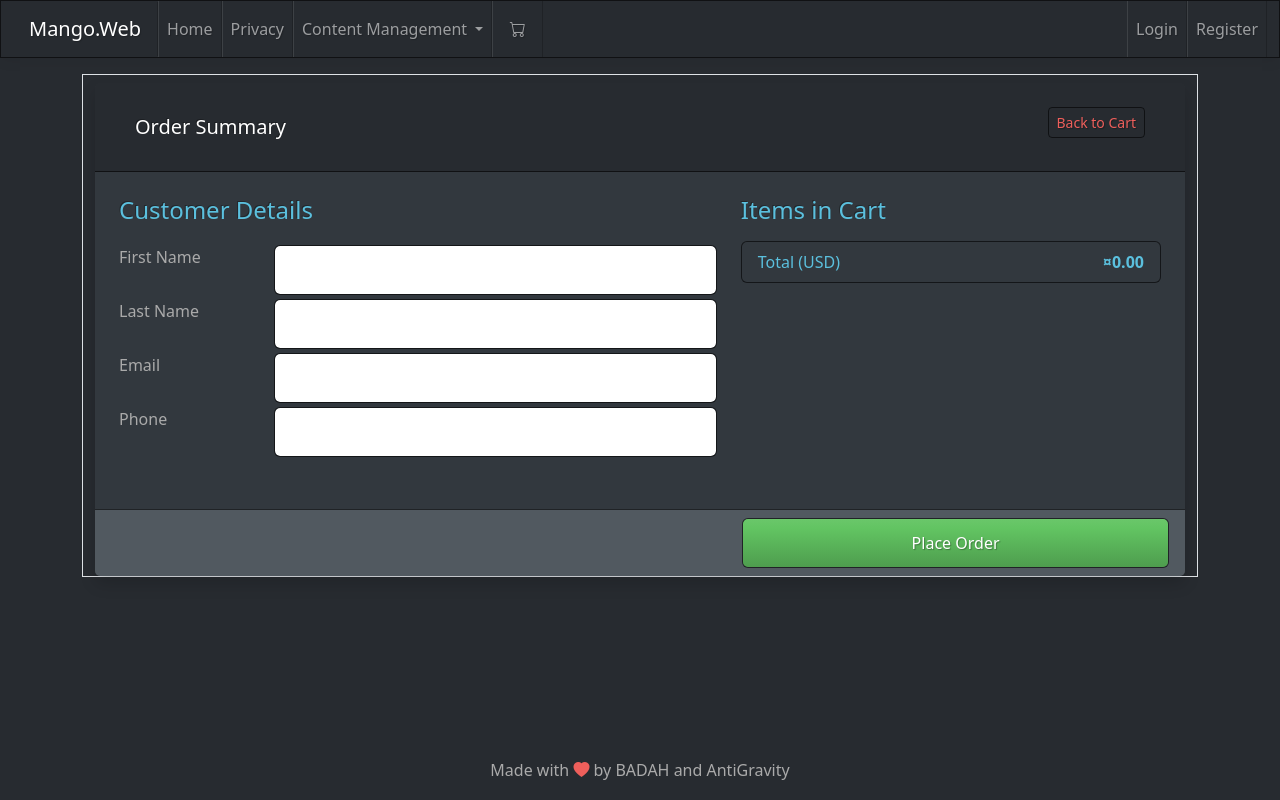
After one commit to badahbilal/.NET_Core_Microservices, an ASP.NET Core app: template Mango/Mango.Web/Views/Cart/Checkout.cshtml in a window 1280 px wide. The commit adds this page. Run offline with ASP.NET Core 8, Linux system fonts and the light colour scheme; the template is opened without the code that fills it, so the values that code supplies are empty; style sheets or scripts are compiled from the project's sources.

Commit message:
Section 12: Section 12 Checkout IJI and Order API 121. Checkout UI

```diff
--- a/Mango/Mango.Web/Controllers/CartController.cs
+++ b/Mango/Mango.Web/Controllers/CartController.cs
@@ -18,6 +18,12 @@ public class CartController : Controller
     }
 
     public async Task<IActionResult> CartIndex()
+    {
+        return View(await LoadCartBasedOnLoggedInUser());
+    }
+
+    [HttpGet]
+    public async Task<IActionResult> Checkout()
     {
         return View(await LoadCartBasedOnLoggedInUser());
     }
--- a/Mango/Mango.Web/Views/Cart/CartIndex.cshtml
+++ b/Mango/Mango.Web/Views/Cart/CartIndex.cshtml
@@ -84,7 +84,7 @@
                     <button type="submit" asp-action="EmailCart" class="btn btn-outline-danger form-control">Email Cart</button>
                 </div>
                 <div class="col-6 col-md-3 offset-md-6">
-                    <a class="btn btn-success form-control disabled">Checkout (Coming Soon)</a>
+                    <a asp-action="Checkout" class="btn btn-success form-control">Looks Good</a>
                 </div>
             </div>
         </div>
--- /dev/null
+++ b/Mango/Mango.Web/Views/Cart/Checkout.cshtml
@@ -0,0 +1,120 @@
+@model CartDto
+
+<form method="post">
+    <input asp-for="CartHeader.UserId" hidden />
+    <input asp-for="CartHeader.CartHeaderId" hidden />
+    <input asp-for="CartHeader.CouponCode" hidden />
+    <input asp-for="CartHeader.Discount" hidden />
+    <input asp-for="CartHeader.CartTotal" hidden />
+
+    <div class="border mt-2 container">
+        <div class="card shadow border-0 mt-2">
+            <div class="card-header bg-dark text-light ml-0 py-4">
+                <div class="row px-4">
+                    <div class="col-6">
+                        <h5 class="pt-2 text-white">Order Summary</h5>
+                    </div>
+                    <div class="col-6 text-end">
+                        <a asp-action="CartIndex" class="btn btn-outline-danger btn-sm">Back to Cart</a>
+                    </div>
+                </div>
+            </div>
+            <div class="card-body">
+                <div class="container rounded p-2">
+                    <div class="row">
+                        <div class="col-12 col-lg-7 pb-4">
+                            <div class="row">
+                                <h4 class="d-flex justify-content-between align-items-center mb-3">
+                                    <span class="text-info">Customer Details</span>
+                                </h4>
+                            </div>
+                            <div class="row my-1">
+                                <div class="col-3">
+                                    <label>First Name</label>
+                                </div>
+                                <div class="col-9">
+                                    <input asp-for="CartHeader.FirstName" class="form-control" />
+                                    <span asp-validation-for="CartHeader.FirstName" class="text-danger"></span>
+                                </div>
+                            </div>
+                            <div class="row my-1">
+                                <div class="col-3">
+                                    <label>Last Name</label>
+                                </div>
+                                <div class="col-9">
+                                    <input asp-for="CartHeader.LastName" class="form-control" />
+                                    <span asp-validation-for="CartHeader.LastName" class="text-danger"></span>
+                                </div>
+                            </div>
+                            <div class="row my-1">
+                                <div class="col-3">
+                                    <label>Email</label>
+                                </div>
+                                <div class="col-9">
+                                    <input asp-for="CartHeader.Email" class="form-control" />
+                                    <span asp-validation-for="CartHeader.Email" class="text-danger"></span>
+                                </div>
+                            </div>
+                            <div class="row my-1">
+                                <div class="col-3">
+                                    <label>Phone</label>
+                                </div>
+                                <div class="col-9">
+                                    <input asp-for="CartHeader.Phone" class="form-control" />
+                                    <span asp-validation-for="CartHeader.Phone" class="text-danger"></span>
+                                </div>
+                            </div>
+                        </div>
+                        <div class="col-12 col-lg-5 pb-4">
+                            <h4 class="d-flex justify-content-between align-items-center mb-3">
+                                <span class="text-info">Items in Cart</span>
+                            </h4>
+                            <ul class="list-group mb-3">
+                                @if (Model.CartDetails != null)
+                                {
+                                    foreach (var detail in Model.CartDetails)
+                                    {
+                                        <li class="list-group-item d-flex justify-content-between">
+                                            <div>
+                                                <h6 class="my-0">@detail.Product?.Name</h6>
+                                                <small class="text-muted">Quantity: @detail.Count</small>
+                                            </div>
+                                            <span class="text-muted">@(((detail.Product?.Price ?? 0) * detail.Count).ToString("c"))</span>
+                                        </li>
+                                    }
+                                }
+
+                                @if (Model.CartHeader.Discount > 0)
+                                {
+                                    <li class="list-group-item d-flex justify-content-between bg-light">
+                                        <div class="text-success">
+                                            <h6 class="my-0">Discount Amount</h6>
+                                            <small>Coupon: @Model.CartHeader.CouponCode</small>
+                                        </div>
+                                        <span class="text-success">-@Model.CartHeader.Discount.ToString("c")</span>
+                                    </li>
+                                }
+
+                                <li class="list-group-item d-flex justify-content-between">
+                                    <span class="text-info">Total (USD)</span>
+                                    <strong class="text-info">@Model.CartHeader.CartTotal.ToString("c")</strong>
+                                </li>
+                            </ul>
+                        </div>
+                    </div>
+                </div>
+            </div>
+            <div class="card-footer">
+                <div class="row">
+                    <div class="col-12 col-md-5 offset-md-7">
+                        <button type="submit" class="btn btn-success form-control">Place Order</button>
+                    </div>
+                </div>
+            </div>
+        </div>
+    </div>
+</form>
+
+@section Scripts {
+    <partial name="_ValidationScriptsPartial" />
+}
```
